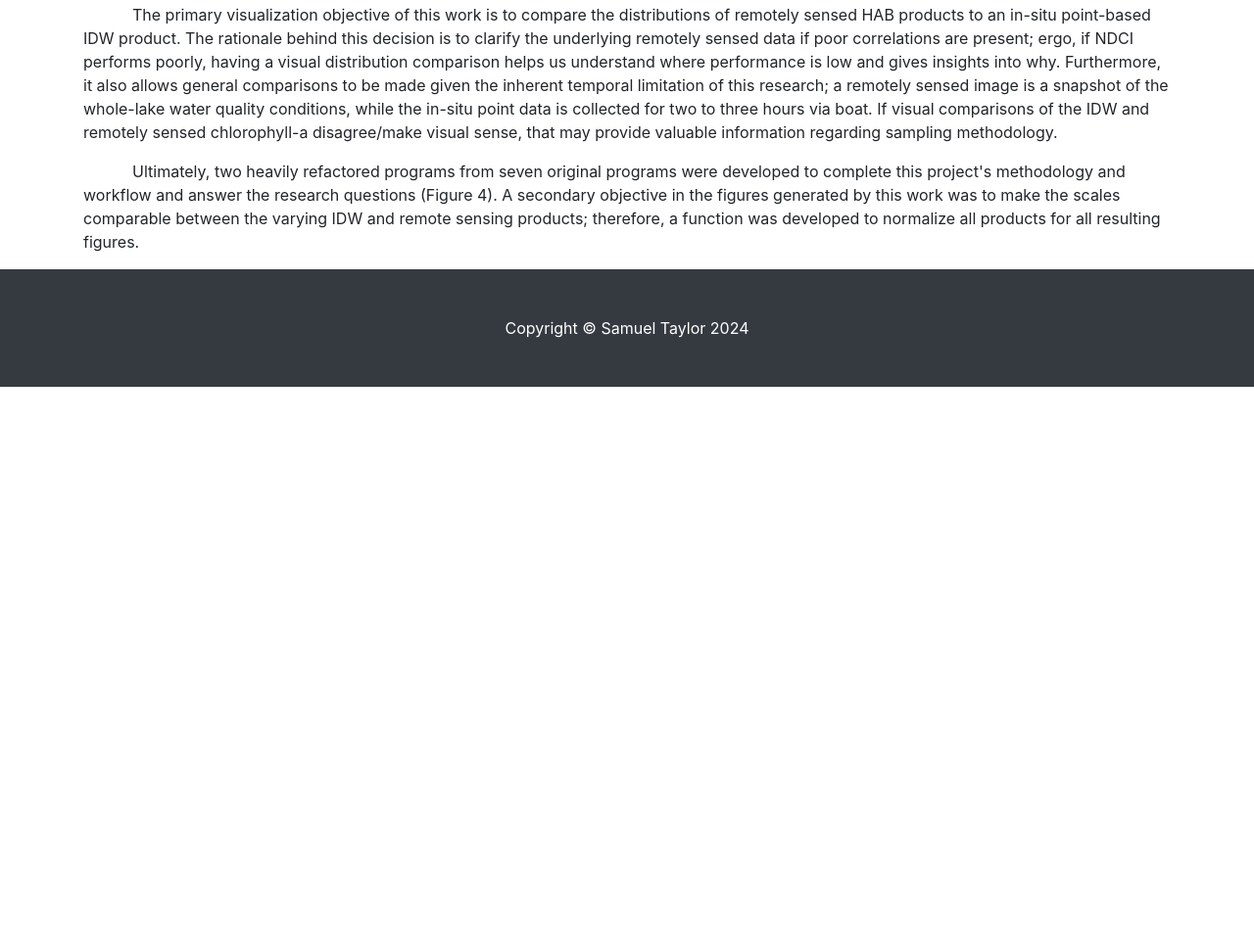
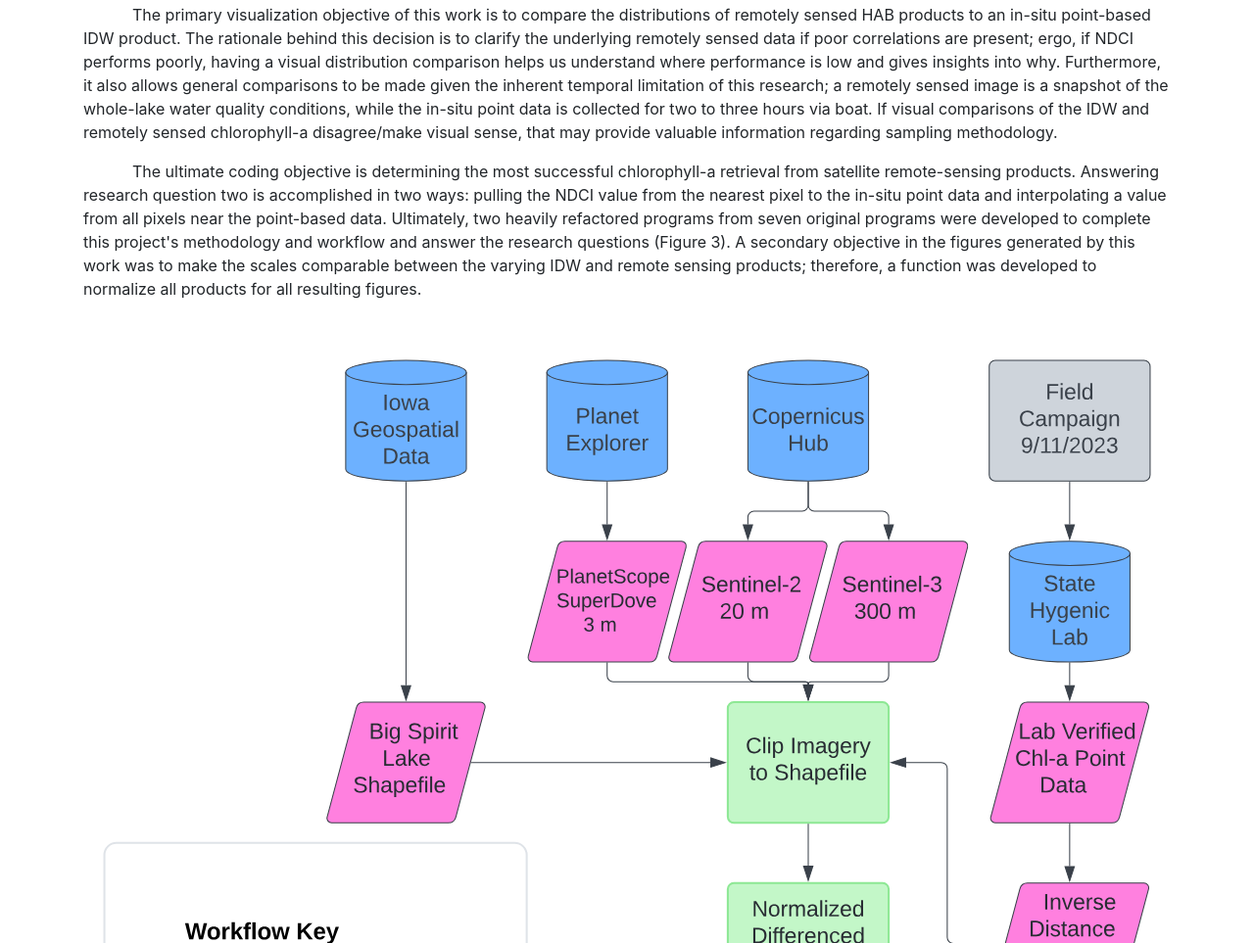
Before and after one commit to geog3540/skzebarth, a website: page final_project.html in a window 1280 px wide. Shown: the part 4094-5057 px from the top of the page at 98% size. Before the commit the page ends 4489 px from the top, so only its background shows below. Drawn offline with Linux system fonts and the light colour scheme.

Commit message:
Added workflow imagery

```diff
--- a/final_project.html
+++ b/final_project.html
@@ -185,10 +185,22 @@
         limitation of this research; a remotely sensed image is a snapshot of the whole-lake water quality conditions, while the in-situ point
         data is collected for two to three hours via boat. If visual comparisons of the
         IDW and remotely sensed chlorophyll-a disagree/make visual sense, that may provide valuable information regarding sampling methodology.</p>
-        <p style="text-indent: 50px;">Ultimately, two heavily refactored programs from seven original programs were developed to complete this project's
-          methodology and workflow and answer the research questions (Figure 4). A secondary objective in the figures generated by this work was to make
-          the scales comparable between the varying IDW and remote sensing products;
+        <p style="text-indent: 50px;">The ultimate coding objective is determining the most successful chlorophyll-a retrieval from satellite
+          remote-sensing products. Answering research question two is accomplished in two ways: pulling the NDCI value from the nearest pixel
+          to the in-situ point data and interpolating a value from all pixels near the point-based data. Ultimately, two heavily refactored programs
+          from seven original programs were developed to complete this project's methodology and workflow and answer the research questions (Figure 3).
+          A secondary objective in the figures generated by this work was to make the scales comparable between the varying IDW and remote sensing products;
           therefore, a function was developed to normalize all products for all resulting figures.</p>
+          <br>
+          <div class="row">
+            <div class="container">
+                <img class="card-img-top" src="images/Final_diagram.svg" alt="">
+                <p class="card-text text-center">(Figure 3: Final model workflow demonstrating where data is coming from through model analysis
+                  and final objectives. ).</p>
+           </div>
+          </div>
+          <br>
+        <br>
     </div>
 
 
```
Also changed, not shown: images/Final_diagram.svg (added).
